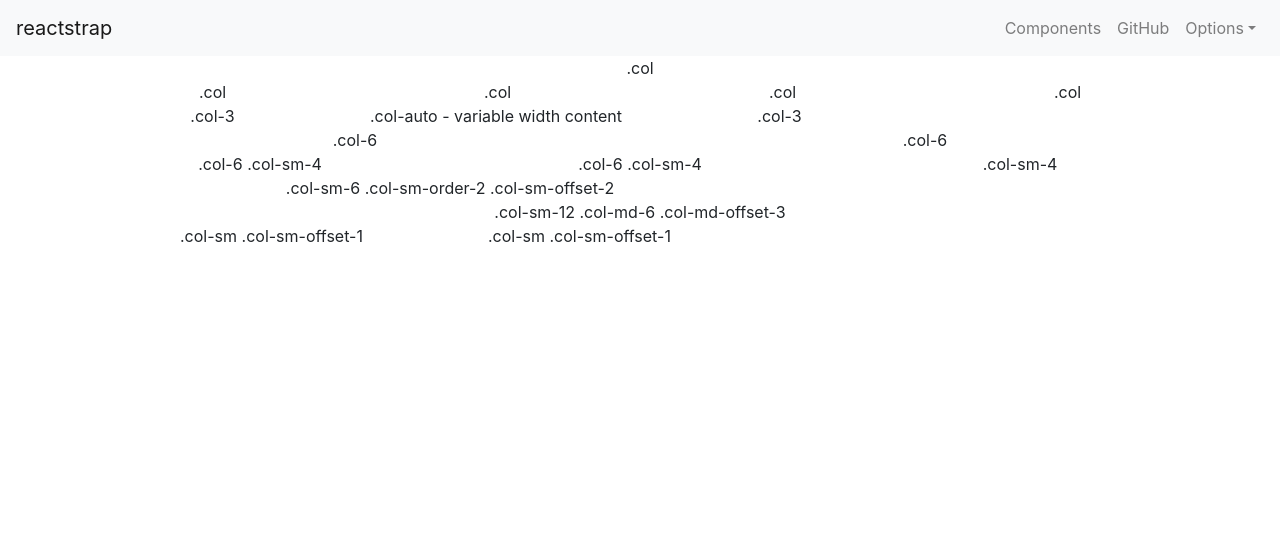
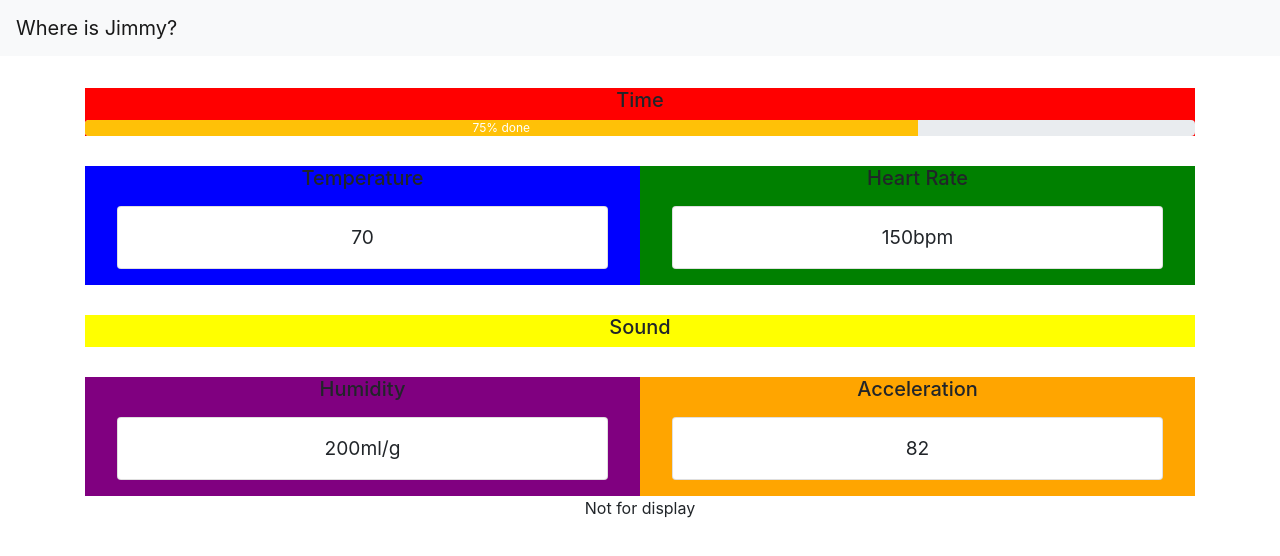
Before and after one commit to dickwyn/recater, a React (Create React App) app in the folder client/: page / in a window 1280 px wide. Shown: the top 556 px of the page. Built offline with nearby package versions, Linux system fonts and the light colour scheme.

Commit message:
initial design

```diff
--- a/client/src/App.js
+++ b/client/src/App.js
@@ -1,6 +1,6 @@
 import React, { Component } from 'react';
-import { Jumbotron, Button, Col, Row, Container } from 'reactstrap';
 import Header from '../src/Components/Header';
+import Indicator from '../src/Components/Indicator';
 import logo from './logo.svg';
 import './App.css';
 
@@ -8,42 +8,11 @@ class App extends Component {
   render() {
     return (
       <div className="App">
-      <Header />
-        <Container>
-          <Row>
-            <Col>.col</Col>
-          </Row>
-          <Row>
-            <Col>.col</Col>
-            <Col>.col</Col>
-            <Col>.col</Col>
-            <Col>.col</Col>
-          </Row>
-          <Row>
-            <Col xs="3">.col-3</Col>
-            <Col xs="auto">.col-auto - variable width content</Col>
-            <Col xs="3">.col-3</Col>
-          </Row>
-          <Row>
-            <Col xs="6">.col-6</Col>
-            <Col xs="6">.col-6</Col>
-          </Row>
-          <Row>
-            <Col xs="6" sm="4">.col-6 .col-sm-4</Col>
-            <Col xs="6" sm="4">.col-6 .col-sm-4</Col>
-            <Col sm="4">.col-sm-4</Col>
-          </Row>
-          <Row>
-            <Col sm={{ size: 6, order: 2, offset: 1 }}>.col-sm-6 .col-sm-order-2 .col-sm-offset-2</Col>
-          </Row>
-          <Row>
-            <Col sm="12" md={{ size: 8, offset: 2 }}>.col-sm-12 .col-md-6 .col-md-offset-3</Col>
-          </Row>
-          <Row>
-            <Col sm={{ size: 'auto', offset: 1 }}>.col-sm .col-sm-offset-1</Col>
-            <Col sm={{ size: 'auto', offset: 1 }}>.col-sm .col-sm-offset-1</Col>
-          </Row>
-        </Container>
+        <Header />
+        <Indicator />
+        <footer>
+          Not for display
+        </footer>
       </div>
     );
   }
--- a/client/src/Components/Header/index.jsx
+++ b/client/src/Components/Header/index.jsx
@@ -30,32 +30,11 @@ export default class Header extends React.Component {
     return (
       <div>
         <Navbar color="light" light expand="md">
-          <NavbarBrand href="/">reactstrap</NavbarBrand>
+          <NavbarBrand href="/">Where is Jimmy?</NavbarBrand>
           <NavbarToggler onClick={this.toggle} />
           <Collapse isOpen={this.state.isOpen} navbar>
             <Nav className="ml-auto" navbar>
-              <NavItem>
-                <NavLink href="/components/">Components</NavLink>
-              </NavItem>
-              <NavItem>
-                <NavLink href="https://github.com/reactstrap/reactstrap">GitHub</NavLink>
-              </NavItem>
               <UncontrolledDropdown nav inNavbar>
-                <DropdownToggle nav caret>
-                  Options
-                </DropdownToggle>
-                <DropdownMenu right>
-                  <DropdownItem>
-                    Option 1
-                  </DropdownItem>
-                  <DropdownItem>
-                    Option 2
-                  </DropdownItem>
-                  <DropdownItem divider />
-                  <DropdownItem>
-                    Reset
-                  </DropdownItem>
-                </DropdownMenu>
               </UncontrolledDropdown>
             </Nav>
           </Collapse>
--- /dev/null
+++ b/client/src/Components/Indicator/index.jsx
@@ -0,0 +1,46 @@
+import React, { Component } from 'react';
+import { Progress } from 'reactstrap';
+import './style.css';
+
+export default class Indicator extends Component {
+  render() {
+    return (
+      <div>
+        <div className="container">
+            <div className="time">
+                <h5>Time</h5>
+                <Progress color="warning" value={75}>75% done</Progress>
+            </div>
+            <div className="temperature">
+                <h5>Temperature</h5>
+                <div className="card">
+                    70
+                </div>
+            </div>
+            <div className="heartrate">
+                <h5>Heart Rate</h5>
+                <div className="card">
+                    150bpm
+                </div>
+            </div>
+            <div className="humidity">
+                <h5>Humidity</h5>
+                <div className="card">
+                    200ml/g
+                </div>
+            </div>
+            <div className="sound">
+                <h5>Sound</h5>
+
+            </div>
+            <div className="acceleration">
+                <h5>Acceleration</h5>
+                <div className="card">
+                    82
+                </div>
+            </div>
+        </div>
+      </div>
+    );
+  }
+}
--- /dev/null
+++ b/client/src/Components/Indicator/style.css
@@ -0,0 +1,48 @@
+.container {
+    margin: 2rem 0rem 0rem;
+    display: grid;
+    grid-template-columns: 50% 50%;
+    grid-template-areas:
+        "tm tm"
+        "temp hr"
+        "sd sd"
+        "hdy acc";
+    grid-row-gap: 30px;
+}
+
+.card {
+    margin: 1rem 2rem 1rem;
+    padding: 1rem;
+    border: 0rem;
+    font-size: 1.2rem;
+}
+
+.time {
+    grid-area: tm;
+    background-color: red;
+}
+
+.temperature {
+    grid-area: temp;
+    background-color: blue;
+}
+
+.heartrate {
+    grid-area: hr;
+    background-color: green;
+}
+
+.humidity {
+    grid-area: hdy;
+    background-color: purple;
+}
+
+.sound {
+    grid-area: sd;
+    background-color: yellow;
+}
+
+.acceleration {
+    grid-area: acc;
+    background-color: orange;
+}
```
Also changed, not shown: 1 other file (tests, documents, lock files or other folders).
